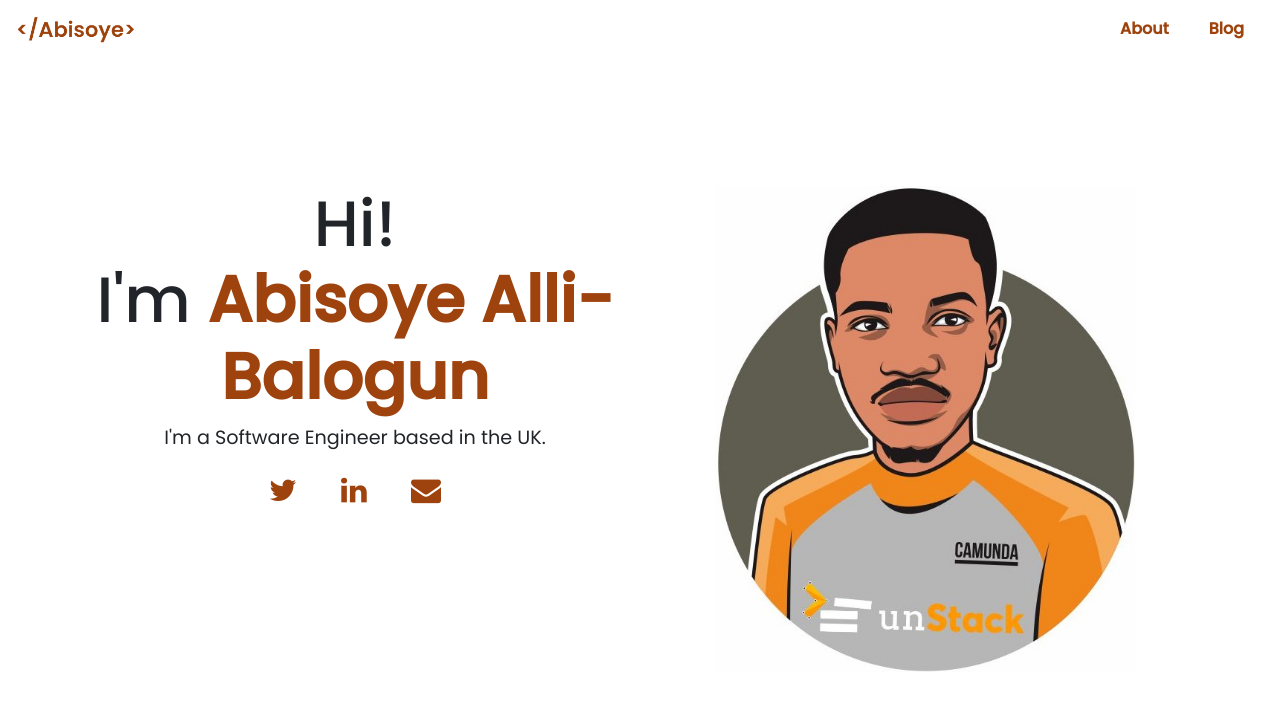
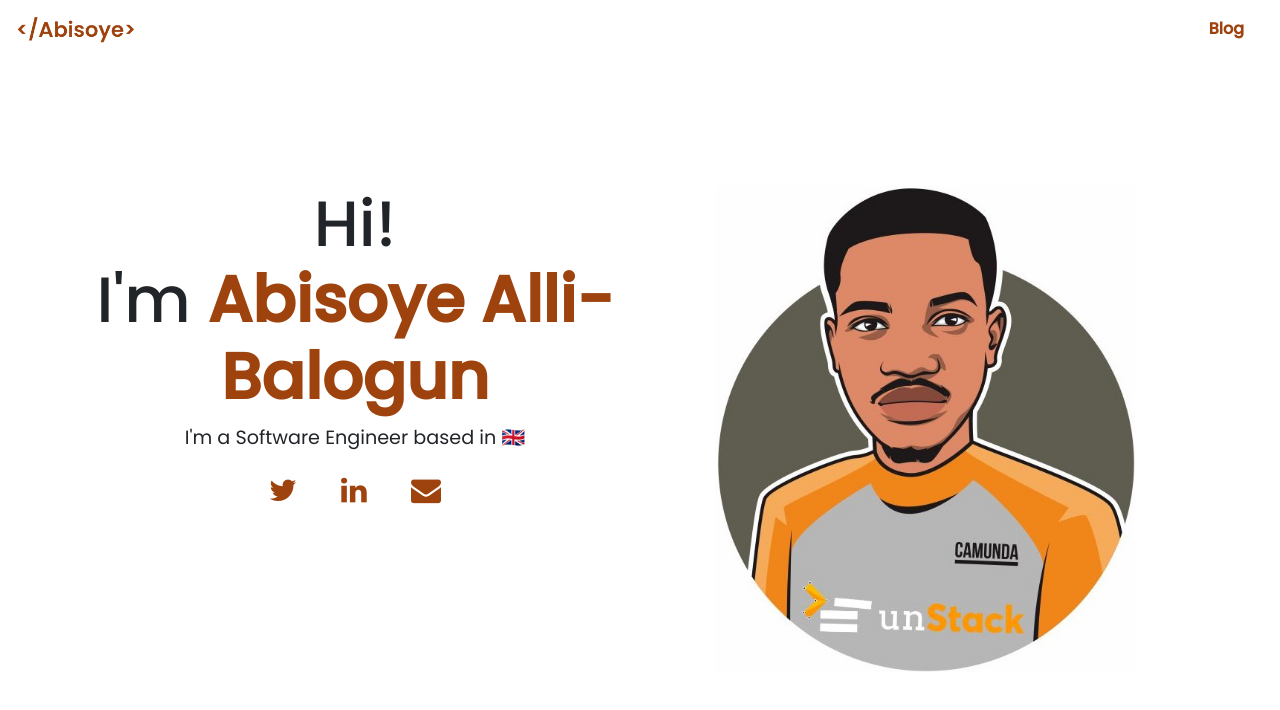
Before and after one commit to AbisoyeAlli/AbisoyeAlli.github.io, a plain HTML site: page index.html in a window 1280 px wide. Drawn offline with nearby package versions, Linux system fonts and the light colour scheme.

Commit message:
removed About link

```diff
--- a/index.html
+++ b/index.html
@@ -37,9 +37,9 @@
         </button>
         <div class="collapse navbar-collapse" id="navbarTogglerDemo02">
           <ul class="navbar-nav ml-auto">
-            <li class="nav-item">
+<!--             <li class="nav-item">
               <a class="footer-link link" href="#about">About</a>
-            </li>
+            </li> -->
 
             <li class="nav-item">
               <a class="footer-link link" href="https://abisoye.hashnode.dev/" target="_blank">Blog</a>
@@ -52,7 +52,7 @@
           <div class="row">
             <div class="col-md-6 top-container top">
             <h1 class="name">Hi! <br/>I'm <b class="colored-name">Abisoye Alli-Balogun</b></h1>
-            <p class="intro">I'm a Software Engineer based in the UK.</p>
+            <p class="intro">I'm a Software Engineer based in 🇬🇧 </p>
 <!--             <a class="footer-link link" id="icons" href="https://github.com/AbisoyeAlli/" target="_blank"><i class="fa fa-github"></i></a> -->
             <a class="footer-link link" id="icons" href="https://twitter.com/abisoyeOladayo" target="_blank"><i class="fa fa-twitter"></i></a>
             <a class="footer-link link" id="icons" href="https://www.linkedin.com/in/abisoye-alli-balogun-114891123/" target="_blank"><i class="fa fa-linkedin"></i></a>
```
